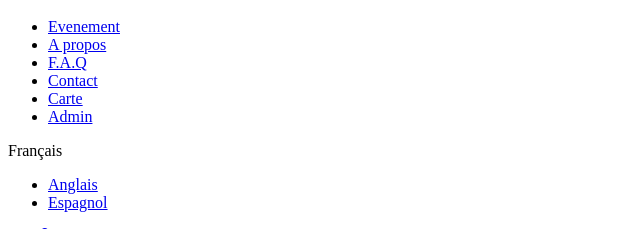
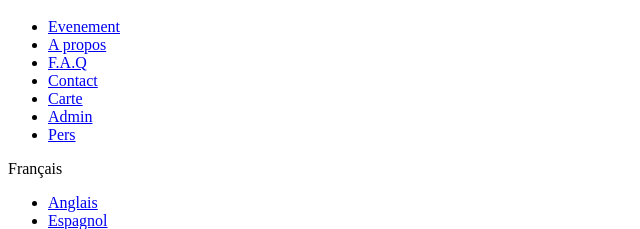
Before and after one commit to Rayan2110/APP_INFO_EKLYPSSE_G9E, a PHP site: page /APropos.php in a window 1280 px wide. Shown: the part 616-845 px from the top of the page, without its empty margins (0-640 px from the left). Run offline with PHP 8.4, Linux system fonts and the light colour scheme; the visitor is signed in with stand-in values (Sample User, id 1); some web fonts are replaced.

Commit message:
modif temporaire header

```diff
--- a/WEBSITE/Front/HTML/header.php
+++ b/WEBSITE/Front/HTML/header.php
@@ -37,6 +37,9 @@
             }
             if(isset($_SESSION['pseudo']) && $_SESSION['pseudo'] === 'root' ) {
                 echo '<li><a href="admin.php">Admin</a></li>';
+            }
+            if(isset($_SESSION['pseudo'])) {
+                echo '<li><a href="espace_personnel.php">Pers</a></li>';
             }
         ?>
 
```
